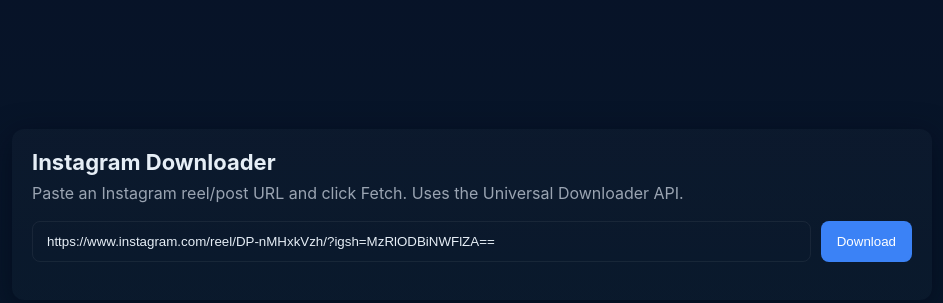
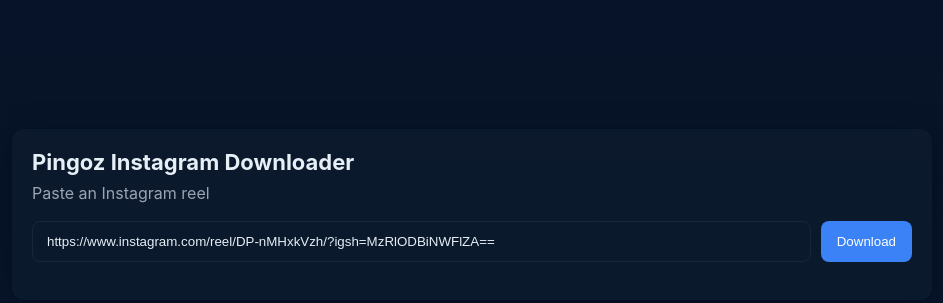
Before and after one commit to sumanna3ke/ccb, a plain HTML site: page index.html in a window 1280 px wide. Shown: the part 186-489 px from the top of the page, without its empty margins (168-1111 px from the left). Drawn offline with Linux system fonts and the light colour scheme.

Commit message:
Update index.html

```diff
--- a/index.html
+++ b/index.html
@@ -26,8 +26,8 @@
 </head>
 <body>
   <div class="container">
-    <h1>Instagram Downloader</h1>
-    <p class="lead">Paste an Instagram reel/post URL and click Fetch. Uses the Universal Downloader API.</p>
+    <h1> Pingoz Instagram Downloader</h1>
+    <p class="lead">Paste an Instagram reel</p>
 
     <div class="row">
       <input id="urlInput" type="text" placeholder="https://www.instagram.com/reel/..." value="https://www.instagram.com/reel/DP-nMHxkVzh/?igsh=MzRlODBiNWFlZA==">
```
